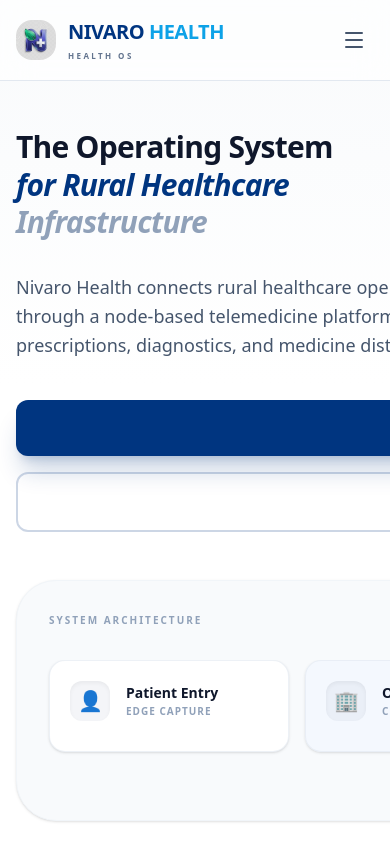
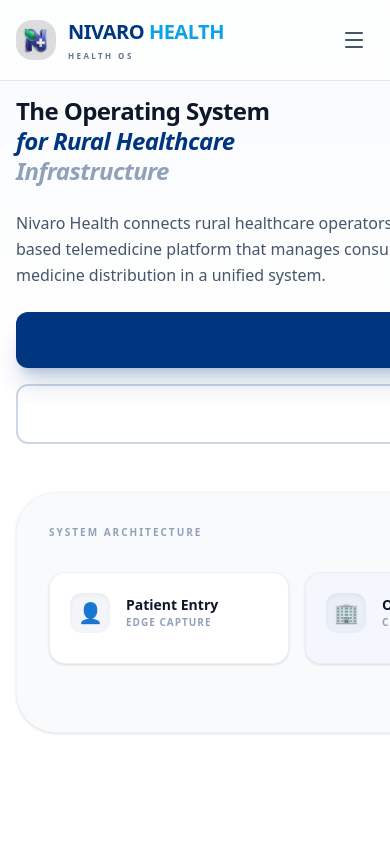
Before and after one commit to asheeshmishra-nivaro/nivaro-health, a Next.js app: page / in a window 390 px wide. Shown: the top 844 px of the page. Built offline with nearby package versions, Linux system fonts and the light colour scheme; no server answers.

Commit message:
fix: optimize hero section for mobile visibility

```diff
--- a/src/components/landing/Hero.tsx
+++ b/src/components/landing/Hero.tsx
@@ -7,7 +7,7 @@
 
 export default function Hero() {
     return (
-        <section className="relative pt-32 pb-20 lg:pt-48 lg:pb-32 overflow-hidden bg-white">
+        <section className="relative pt-24 pb-12 lg:pt-48 lg:pb-32 overflow-hidden bg-white">
             <div className="absolute inset-x-0 top-0 h-96 bg-gradient-to-b from-slate-50 to-transparent pointer-events-none" />
 
             <div className="max-w-7xl mx-auto px-4 sm:px-6 lg:px-8 relative z-10">
@@ -18,13 +18,13 @@
                         transition={{ duration: 0.6 }}
                         className="lg:col-span-6"
                     >
-                        <h1 className="text-3xl sm:text-4xl lg:text-7xl font-display font-extrabold text-slate-900 leading-tight lg:leading-[1.05] mb-8">
+                        <h1 className="text-2xl sm:text-4xl lg:text-7xl font-display font-extrabold text-slate-900 leading-tight lg:leading-[1.05] mb-6 lg:mb-8">
                             The Operating System
                             <span className="text-primary tracking-tight block sm:inline italic sm:not-italic"> for Rural Healthcare</span>
                             <span className="text-slate-400 italic block"> Infrastructure</span>
                         </h1>
 
-                        <p className="text-lg text-slate-600 mb-10 leading-relaxed font-medium max-w-2xl">
+                        <p className="text-base sm:text-lg text-slate-600 mb-6 lg:mb-10 leading-relaxed font-medium max-w-2xl">
                             Nivaro Health connects rural healthcare operators with licensed doctors
                             through a node-based telemedicine platform that manages consultations,
                             prescriptions, diagnostics, and medicine distribution in a unified system.
```
